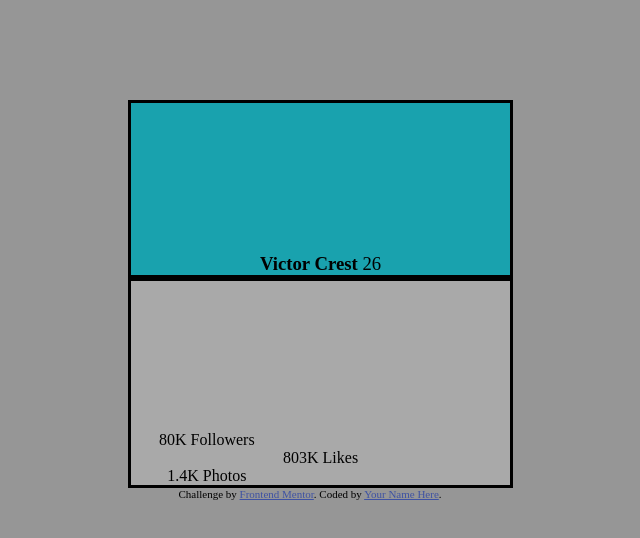
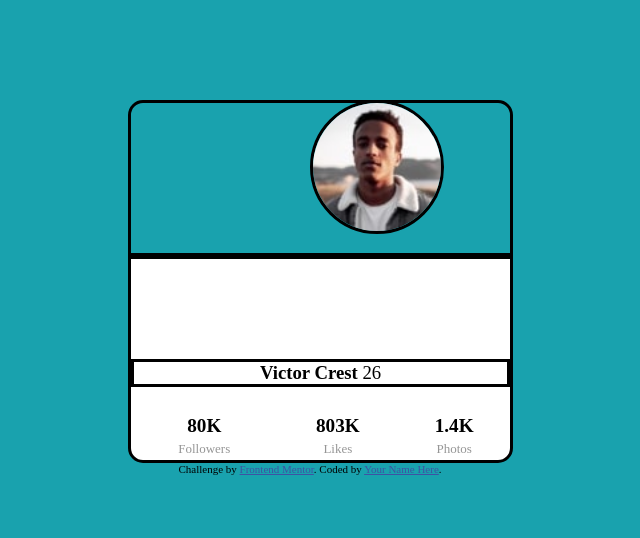
Before and after one commit to Hfruiz/FEM-Challenges, a plain HTML site: page index.html in a window 1280 px wide. Shown: the whole page, without its empty margins (330-970 px from the left). Drawn offline with Linux system fonts and the light colour scheme.

Commit message:
FE Mentor challenge day2

```diff
--- a/index.html
+++ b/index.html
@@ -6,6 +6,7 @@
   <link rel="stylesheet" href=".\styles.css">
 
   <link rel="icon" type="design/desktop-design" sizes="32x32" href=".\design\desktop-design.jpg">
+  <img class="pic" src=".\images\image-victor.jpg" alt="design-img">
 
   <title>Frontend Mentor | Profile card component</title>
 
@@ -15,17 +16,31 @@
     .attribution a { color: hsl(228, 45%, 44%); }
   </style>
 </head>
+
 <body>
   <div class="top">
-   <!-- <img src=".\images\image-victor.jpg" alt="design-img"> -->
-    <h3>Victor Crest<span class="age">              26</span></h3>
+
+
+
 </div>
 
   <div class ="bottom">
-  <p class="Followers"> 80K Followers</p>
-  <p class="Likes"></p> 803K Likes</p>
-  <p class="Photos"> 1.4K Photos</p>
-  </div>
+  <h3>Victor Crest<span class="age">              26</span></h3>
+  <table>
+    <tbody>
+      <tr class="count">
+        <td>80K</td>
+        <td>803K</td>
+        <td>1.4K</td>
+      </tr>
+      <tr class="countdesc">
+        <td>Followers</td>
+        <td>Likes</td>
+        <td>Photos</td>
+      </tr>
+    </tbody>
+  </table>
+ </div>
 
   <div class="attribution">
     Challenge by <a href="https://www.frontendmentor.io?ref=challenge" target="_blank">Frontend Mentor</a>.
--- a/styles.css
+++ b/styles.css
@@ -1,47 +1,65 @@
 body {
-
-    background-color:#969696 ;
+    background-color:#19A2AE;
     text-align: center;
 
 }
 
 h3 {
+    border: solid;
+    padding-bottom: 0 0 25px;
     margin: 0;
     text-align: center;
-
-}
+ }
 
 .age{
 font-weight:100;
 font-style: normal;
 }
 
-
 .top {
+    border-radius: 15px 15px 0 0;
     padding-top: 150px;
     border:solid;
     margin: 100px 450px 0px;
-    background-color:#19a2ae;
+    background-color:;
     text-align: center;
     width: 30%;
 }
 
 .bottom {
-    padding-top: 150px;
+    border-radius: 0 0 15px 15px;
+    padding-top: 100px;
     border:solid;
     margin:0 450px 0 450px;
-    background-color: darkgray;
+    background-color:white;
     width: 30%;
 }
 
-P{
-    padding-inline-start: 5%;
-    margin: 0;
-    width: 30%;
+table{
+    position: relative;
+    margin-top: 25px;
+    width: 100%;
 }
-/*
+
+tr{
+    border: solid;
+}
+
+.count{
+    font-weight: bold;
+    font-size: larger;
+}
+
+.countdesc{
+    font-weight: lighter;
+    font-size: small;
+    color: #969696;
+}
+
 img {
-    border-radius: 50%;
-    margin: auto;
-    width: 10%;
-}*/
+position: absolute;
+border:solid;
+border-radius: 50%;
+float:left;
+width: 10%;
+}
```
